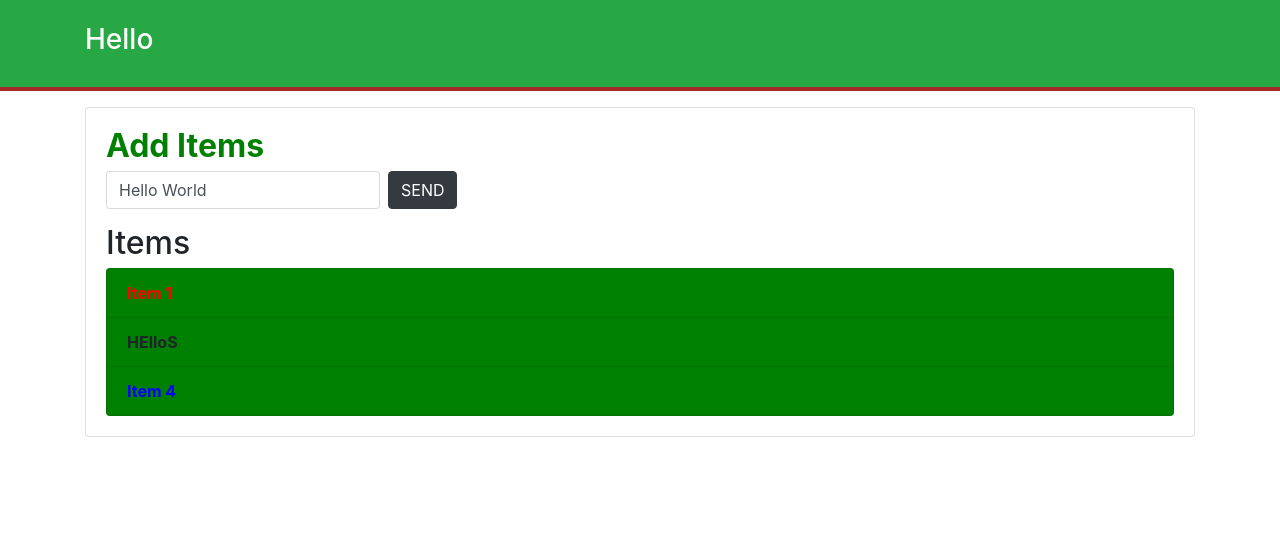
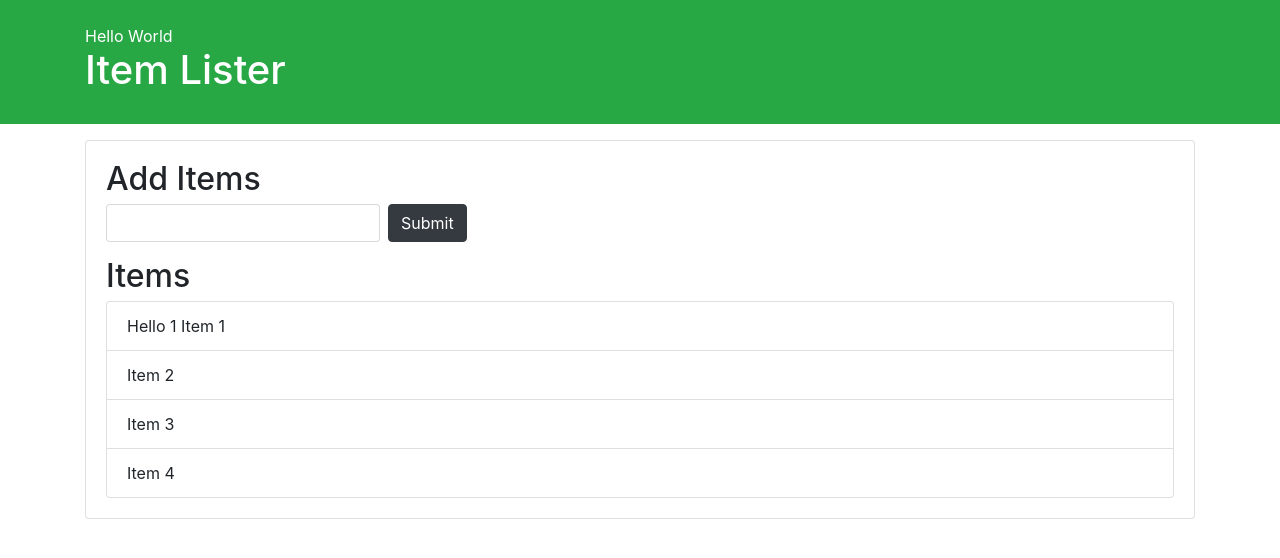
Before and after one commit to shobhit2001/DOM---1, a plain HTML site: page index.html in a window 1280 px wide. Drawn offline with nearby package versions, Linux system fonts and the light colour scheme.

Commit message:
PART---7

```diff
--- a/dom.js
+++ b/dom.js
@@ -1,96 +1,190 @@
-//EXAMINE THE DOCUMENT OBJECT
+// //EXAMINE THE DOCUMENT OBJECT
 
-//console.dir(document);
+// //console.dir(document);
 
-// console.log(document.domain);
-// console.log(document.URL);
-// console.log(document.title);
-// // document.title = 123
-// console.log(document.doctype);
-// console.log(document.head);
-// console.log(document.body);
-// console.log(document.all);
-// console.log(document.all[10]);
-// // document.all[10].textContent = "Hello";
-// console.log(document.forms[0]);
-// console.log(document.links);
-// console.log(document.images);
+// // console.log(document.domain);
+// // console.log(document.URL);
+// // console.log(document.title);
+// // // document.title = 123
+// // console.log(document.doctype);
+// // console.log(document.head);
+// // console.log(document.body);
+// // console.log(document.all);
+// // console.log(document.all[10]);
+// // // document.all[10].textContent = "Hello";
+// // console.log(document.forms[0]);
+// // console.log(document.links);
+// // console.log(document.images);
 
-// GETELEMENTBYID
+// // GETELEMENTBYID
 
-// console.log(document.getElementById('header-title'));
-var headerTitle = document.getElementById('header-title');
-var header = document.getElementById('main-header');
-// console.log(headerTitle);
-// headerTitle.textContent = 'Hello';
-// headerTitle.innerText = 'Goodbye';
-// console.log(headerTitle.innerText);
-headerTitle.innerHTML = '<h3>Hello</h3>';
-header.style.borderBottom = 'solid 3px black';
+// // console.log(document.getElementById('header-title'));
+// var headerTitle = document.getElementById('header-title');
+// var header = document.getElementById('main-header');
+// // console.log(headerTitle);
+// // headerTitle.textContent = 'Hello';
+// // headerTitle.innerText = 'Goodbye';
+// // console.log(headerTitle.innerText);
+// headerTitle.innerHTML = '<h3>Hello</h3>';
+// header.style.borderBottom = 'solid 3px black';
 
-// GETELEMENTSBYCLASSNAME
+// // GETELEMENTSBYCLASSNAME
 
-// console.log(document.getElementsByClassName('title'))
-var addItemTitle = document.getElementsByClassName('title');
-addItemTitle[0].style.fontWeight = 'bold'; // Make it bold
-addItemTitle[0].style.color = 'green'; // Change font color to green
+// // console.log(document.getElementsByClassName('title'))
+// var addItemTitle = document.getElementsByClassName('title');
+// addItemTitle[0].style.fontWeight = 'bold'; // Make it bold
+// addItemTitle[0].style.color = 'green'; // Change font color to green
 
-// GETELEMENTSBYCLASSNAME
+// // GETELEMENTSBYCLASSNAME
 
-var items = document.getElementsByClassName('list-group-item');
-// console.log(items);
-items[2].style.backgroundColor = 'green';
+// var items = document.getElementsByClassName('list-group-item');
+// // console.log(items);
+// items[2].style.backgroundColor = 'green';
 
-// items.style.fontWeight = 'bold'; //Do not work because, it is an array form
+// // items.style.fontWeight = 'bold'; //Do not work because, it is an array form
 
-for(var i = 0; i < items.length; i++)
-{
-    items[i].style.fontWeight = 'bold';
-}
+// for(var i = 0; i < items.length; i++)
+// {
+//     items[i].style.fontWeight = 'bold';
+// }
 
-//GETELEMENTSBYTAGNAME
+// //GETELEMENTSBYTAGNAME
 
-var li = document.getElementsByTagName('li');
-// console.log(li);
-// console.log(li[1]);
-li[1].textContent = 'HElloS';
-li[1].style.fontWeight = 'bold';
-li[1].style.backgroundColor = 'yellow';
+// var li = document.getElementsByTagName('li');
+// // console.log(li);
+// // console.log(li[1]);
+// li[1].textContent = 'HElloS';
+// li[1].style.fontWeight = 'bold';
+// li[1].style.backgroundColor = 'yellow';
 
-for(var i = 0; i < li.length; i++)
-{
-    li[i].style.backgroundColor = 'grey';
-}
+// for(var i = 0; i < li.length; i++)
+// {
+//     li[i].style.backgroundColor = 'grey';
+// }
 
-// QUERYSELECTOR
+// // QUERYSELECTOR
 
-var header = document.querySelector('#main-header');
-// console.log(header);
-header.style.borderBottom = 'solid 4px brown';
+// var header = document.querySelector('#main-header');
+// // console.log(header);
+// header.style.borderBottom = 'solid 4px brown';
 
-var input = document.querySelector('input');
-input.value = 'Hello World';
+// var input = document.querySelector('input');
+// input.value = 'Hello World';
 
-var submit = document.querySelector('input[type="submit"]');
-submit.value = "SEND";
+// var submit = document.querySelector('input[type="submit"]');
+// submit.value = "SEND";
 
-var item = document.querySelector('.list-group-item');
-item.style.color = 'red';
+// var item = document.querySelector('.list-group-item');
+// item.style.color = 'red';
 
-var lastItem = document.querySelector('.list-group-item:last-child');
-lastItem.style.color = 'blue';
+// var lastItem = document.querySelector('.list-group-item:last-child');
+// lastItem.style.color = 'blue';
 
-var secondItem = document.querySelector('.list-group-item:nth-child(2)');
-secondItem.style.backgroundColor = 'green';
+// var secondItem = document.querySelector('.list-group-item:nth-child(2)');
+// secondItem.style.backgroundColor = 'green';
 
-var thirdItem = document.querySelector('.list-group-item:nth-child(3)');
-thirdItem.style.display = 'none';
+// var thirdItem = document.querySelector('.list-group-item:nth-child(3)');
+// thirdItem.style.display = 'none';
 
-// QUERSELECTORALL
+// // QUERSELECTORALL
 
-var odd = document.querySelectorAll('.list-group-item');
-// console.log(odd);
-for(var i = 0; i < odd.length; i++)
-{
-    odd[i].style.backgroundColor = 'green';
-}
+// var odd = document.querySelectorAll('.list-group-item');
+// // console.log(odd);
+// for(var i = 0; i < odd.length; i++)
+// {
+//     odd[i].style.backgroundColor = 'green';
+// }
+
+
+// TRAVERSING THE DOM
+
+var itemList = document.querySelector('#items');
+
+// parentNode
+// console.log(itemList.parentNode);
+// itemList.parentNode.style.backgroundColor = 'grey';
+// console.log(itemList.parentNode.parentNode.parentNode);
+
+// parentElement
+// console.log(itemList.parentElement);
+// itemList.parentElement.style.backgroundColor = 'grey';
+// console.log(itemList.parentElement.parentElement.parentElement);
+
+// childNodes
+// console.log(itemList.childNodes);
+
+// console.log(itemList.children);
+// console.log(itemList.children[1]);
+// itemList.children[1].style.backgroundColor = 'yellow';
+
+
+
+
+
+// FirstChild
+console.log(itemList.firstChild);
+// firstElementChild
+console.log(itemList.firstElementChild);
+
+// Select the ul element with id "items"
+var itemList = document.getElementById("items");
+
+// Select the first child of the ul (which is the first li element)
+var firstItem = itemList.firstElementChild;
+
+// Add "Hello 1" before the existing text content of the first li element
+firstItem.textContent = 'Hello 1 ' + firstItem.textContent;
+
+
+
+
+
+
+// // lastChild
+// console.log(itemList.lastChild);
+// // lastElementChild
+// console.log(itemList.lastElementChild);
+// itemList.lastElementChild.textContent = 'Hello 4';
+
+// // nextSibling
+// console.log(itemList.nextSibling);
+
+// // nextElementSibling
+// console.log(itemList.nextElementSibling);
+
+// // previousSibling
+// console.log(itemList.previousSibling);
+
+// // previousElementSibling
+// console.log(itemList.previousElementSibling);
+// itemList.previousElementSibling.style.color = 'green';
+
+
+
+
+
+
+// Create a div
+var newDiv = document.createElement('div');
+
+// Add class
+newDiv.className = 'hello';
+
+// Add id
+newDiv.id = 'hello1';
+
+// Add attr
+newDiv.setAttribute('title', 'Hello Div');
+
+// Create text node
+var newDivText = document.createTextNode('Hello World');
+
+// Add text to div
+newDiv.appendChild(newDivText);
+
+var container = document.querySelector('header .container');
+var h1 = document.querySelector('header h1');
+
+console.log(newDiv);
+
+container.insertBefore(newDiv, h1);
```
Also changed, not shown: index.html (line endings or trailing spaces).
